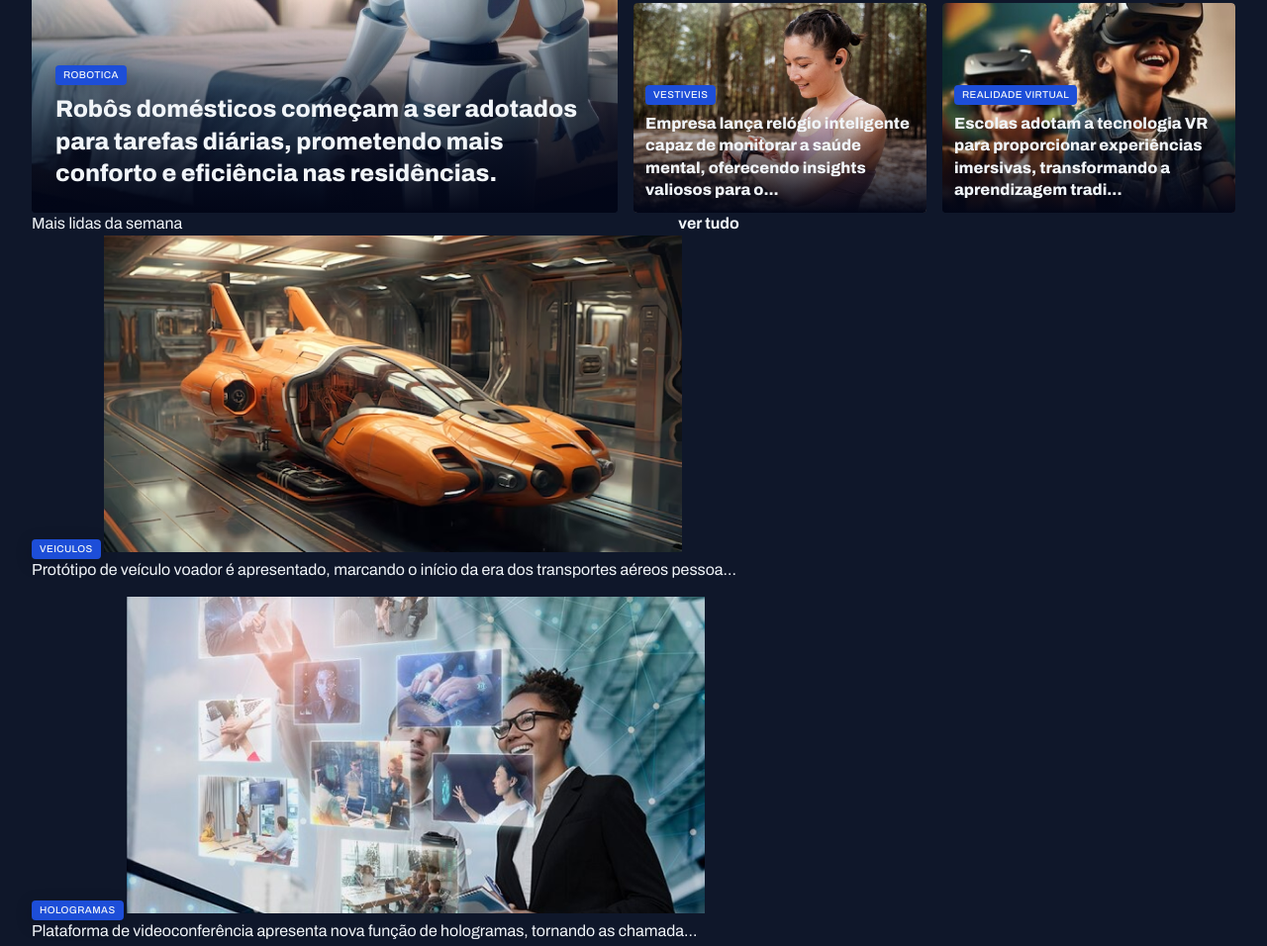
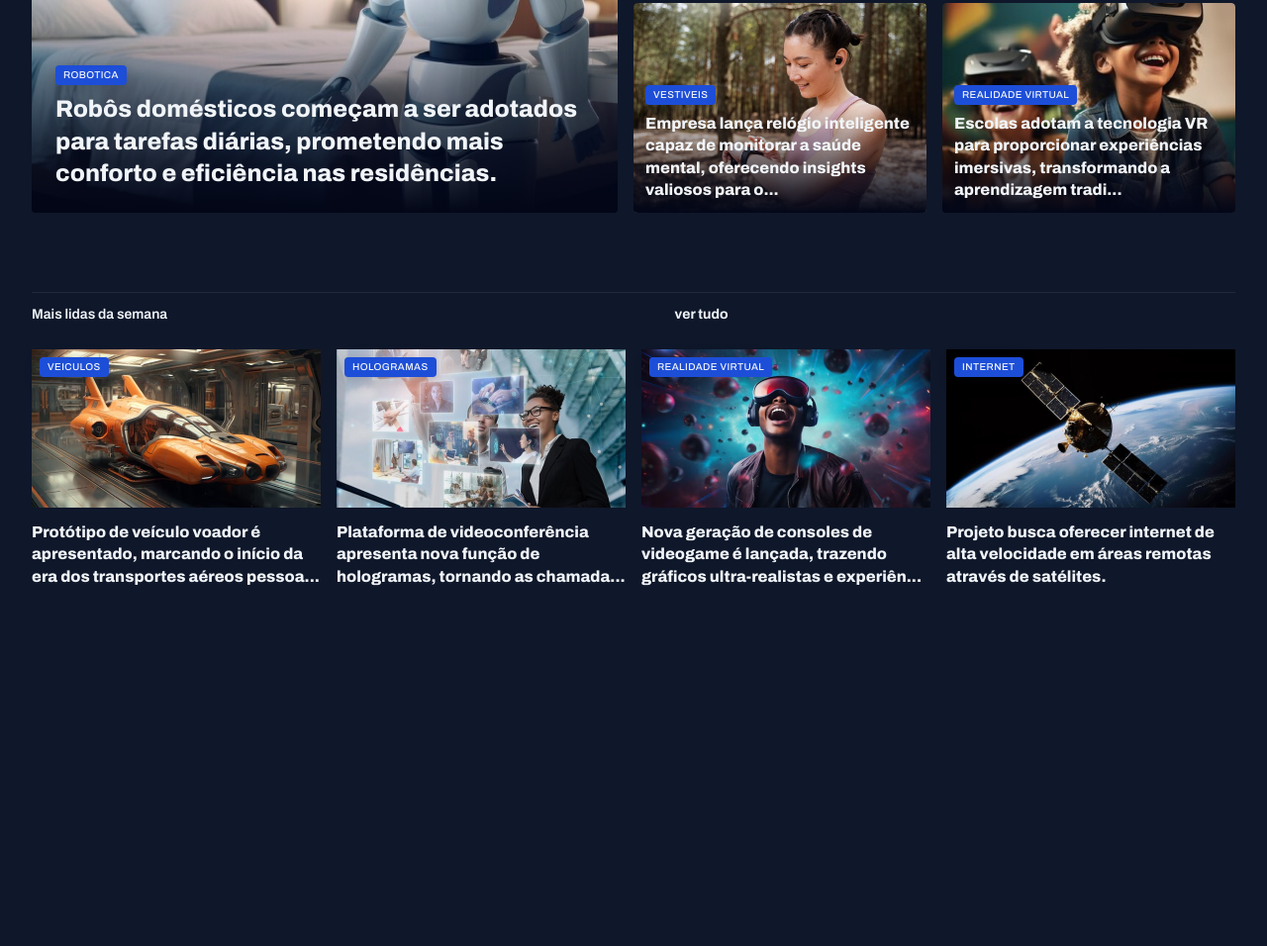
Before and after one commit to louisgonc/portalNoticias, a plain HTML site: page index.html in a window 1280 px wide. Shown: the part 389-1345 px from the top of the page at 99% size. After the commit the page ends 983 px from the top, so only its background shows below. Drawn offline with Linux system fonts and the light colour scheme.

Commit message:
aplicando estilo mais lidas da semana

```diff
--- a/styles/global.css
+++ b/styles/global.css
@@ -52,6 +52,7 @@ img {
 
 main{
   margin-top: 40px;
+  gap: 80px;
 }
 
 .content-tag{
--- a/styles/sections.css
+++ b/styles/sections.css
@@ -1,3 +1,25 @@
+section header {
+  border-top: 1px solid var(--stroke-color);
+  padding-block: 12px 24px;
+  font: var(--text-span);
+
+  header a {
+    justify-self: end;
+    align-items: center;
+    gap: 8px;
+
+    span {
+      background-image: url(../assets/icons/ArrowRight.svg);
+      width: 16px;
+      height: 16px;
+    }
+
+    &:hover span{
+      background-image: url(..assets/icons/ArrowRight-hover.svg);
+    }
+  }
+}
+
 #featured {
   img {
     height: 100%;
@@ -38,3 +60,29 @@
     }
   }
 }
+
+#weekly {
+
+  &>div {
+    grid-template-columns: repeat(4, 292px);
+  }
+
+  img {
+    height: 160px;
+  }
+
+  figure {
+    position: relative;
+
+    .content-tag {
+      position: absolute;
+      top: 8px;
+      left: 8px;
+  }
+
+  p {
+    margin-top: 8px;
+    font-weight: 800;
+  }
+}
+}
```
